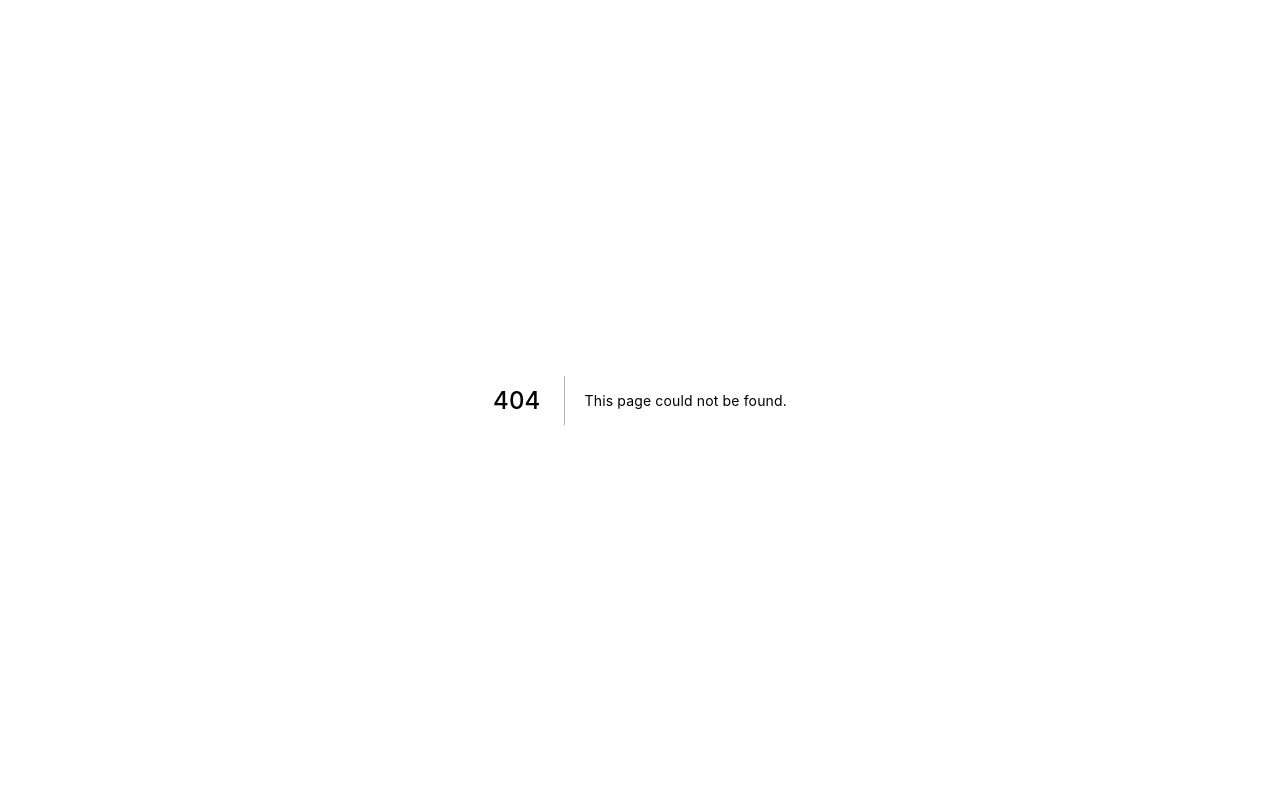
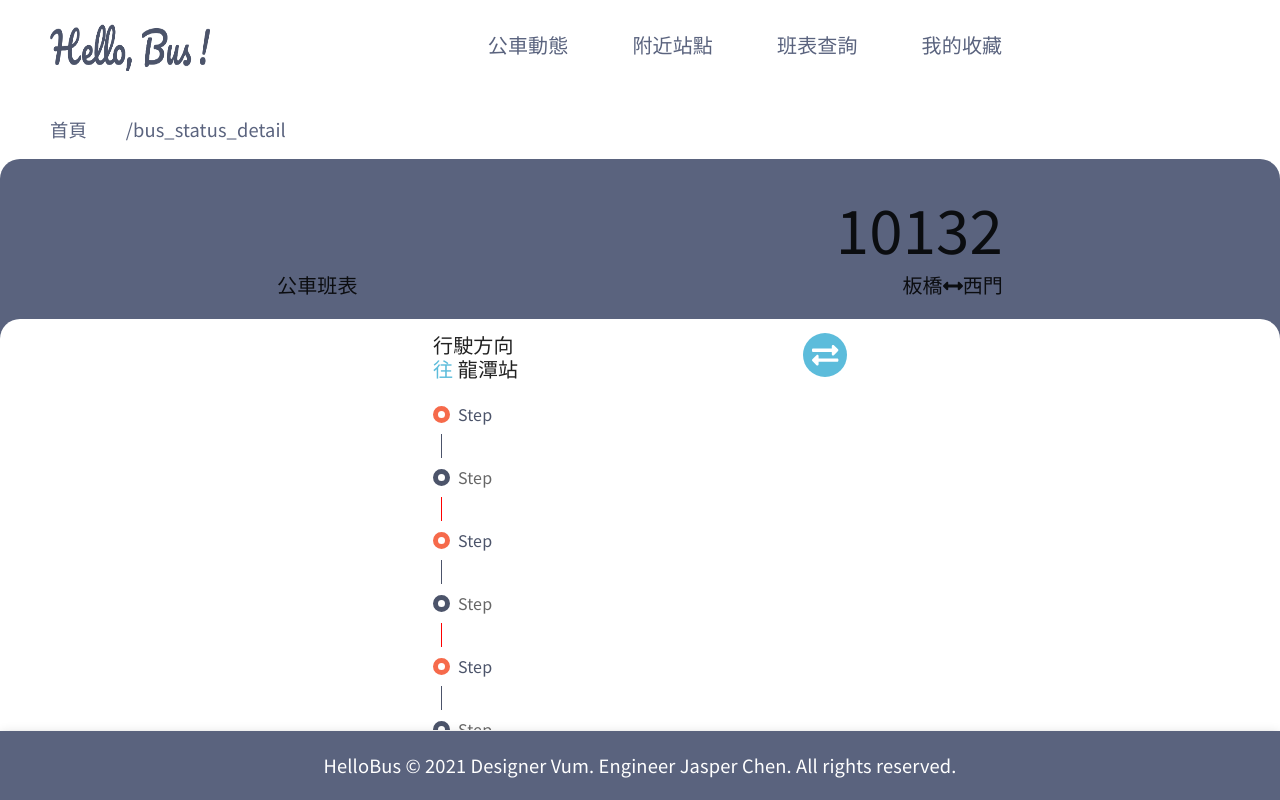
Before and after one commit to jasperdyb/f2e_2021_hello_bus, a Next.js app: page /bus_status_detail in a window 1280 px wide. Before the commit this address had no page. Built offline with nearby package versions, Linux system fonts and the light colour scheme.

Commit message:
Build bus realtime status

```diff
--- /dev/null
+++ b/components/BusDetailRealTimeStatus.tsx
@@ -0,0 +1,124 @@
+import React, { useState, useEffect } from "react";
+
+import styled from "styled-components";
+import { useRouter } from "next/router";
+import { styled as muiStyled } from "@mui/material/styles";
+import { useForm, useWatch, Controller, SubmitHandler } from "react-hook-form";
+
+import Box from "@mui/material/Box";
+import Card from "@mui/material/Card";
+import Button from "@mui/material/Button";
+import Typography from "@mui/material/Typography";
+import Grid from "@mui/material/Grid";
+import Stack from "@mui/material/Stack";
+import List from "@mui/material/List";
+
+import ButtonAnimatedBus from "components/ButtonAnimatedBus";
+import { faExchangeAlt } from "@fortawesome/free-solid-svg-icons/faExchangeAlt";
+
+import Stepper from "@mui/material/Stepper";
+import Step from "@mui/material/Step";
+import StepLabel from "@mui/material/StepLabel";
+import StepContent from "@mui/material/StepContent";
+
+const SearchResultCard = muiStyled(Card)(({ theme }) => ({ flexGrow: 1 }));
+
+const BusDetailRealTimeStatus: React.FC = () => {
+  const router = useRouter();
+  return (
+    <BusDetailRealTimeStatusContainer>
+      <BusDetailRealTimeStatusHeader container>
+        <Grid item sm={6}>
+          <Stack height={"100%"}>
+            <Typography typography={"h2"}>行駛方向</Typography>
+            <Typography typography={"h2"}>
+              <ColorText>往</ColorText> 龍潭站
+            </Typography>
+          </Stack>
+        </Grid>
+        <Grid item container sm={6} justifyContent={"flex-end"}>
+          <ButtonAnimatedBus size={44} icon={faExchangeAlt}></ButtonAnimatedBus>
+        </Grid>
+      </BusDetailRealTimeStatusHeader>
+      <BusDetailRealTimeStatusBody>
+        <Stepper orientation="vertical">
+          {steps.map((step, index) => (
+            <Step key={step.label} active={index % 2 == 0}>
+              <StepLabel>{step.label}</StepLabel>
+            </Step>
+          ))}
+        </Stepper>
+      </BusDetailRealTimeStatusBody>
+    </BusDetailRealTimeStatusContainer>
+  );
+};
+
+const BusDetailRealTimeStatusHeader = muiStyled(Grid)(({ theme }) => ({
+  width: "100%",
+  paddingBottom: 14,
+  paddingTop: 14,
+}));
+
+const ColorText = muiStyled("span")(({ theme }) => ({
+  color: theme.palette.secondary.main,
+}));
+
+const BusDetailRealTimeStatusContainer = muiStyled(Stack)(({ theme }) => ({
+  width: 414,
+  // height: 470,
+}));
+
+const BusDetailRealTimeStatusBody = muiStyled(Grid)(({ theme }) => ({
+  width: "100%",
+  overflow: "auto",
+}));
+
+const steps = [
+  {
+    label: "Step",
+  },
+  {
+    label: "Step",
+  },
+  {
+    label: "Step",
+  },
+  {
+    label: "Step",
+  },
+  {
+    label: "Step",
+  },
+  {
+    label: "Step",
+  },
+  {
+    label: "Step",
+  },
+  {
+    label: "Step",
+  },
+  {
+    label: "Step",
+  },
+  {
+    label: "Step",
+  },
+  {
+    label: "Step",
+  },
+  {
+    label: "Step",
+  },
+  {
+    label: "Step",
+  },
+  {
+    label: "Step",
+  },
+  {
+    label: "Step",
+  },
+];
+
+export default BusDetailRealTimeStatus;
--- a/components/ButtonAnimatedBus.tsx
+++ b/components/ButtonAnimatedBus.tsx
@@ -9,7 +9,7 @@ import { gsap } from "gsap";
 import { styled as muiStyled, useTheme } from "@mui/material/styles";
 import useMediaQuery from "@mui/material/useMediaQuery";
 
-import ButtonBase, { buttonBaseClasses } from "@mui/material/ButtonBase";
+import ButtonBase, { ButtonBaseProps } from "@mui/material/ButtonBase";
 import Typography from "@mui/material/Typography";
 import Box from "@mui/material/Box";
 import ArrowForwardIcon from "@mui/icons-material/ArrowForward";
@@ -20,12 +20,20 @@ import {
   FontAwesomeIconProps,
 } from "@fortawesome/react-fontawesome";
 
-interface Props {
-  onClick?: () => void;
+interface Props extends ButtonBaseProps {
   icon: FontAwesomeIconProps["icon"];
+  size?: number;
 }
 
-const ButtonAnimatedBus: React.FC<Props> = ({ onClick, icon }) => {
+interface ButtonProps extends ButtonBaseProps {
+  size?: number;
+}
+
+interface IconProps extends FontAwesomeIconProps {
+  buttonSize?: number;
+}
+
+const ButtonAnimatedBus: React.FC<Props> = ({ onClick, icon, size }) => {
   const [IsHovering, setIsHovering] = useState(false);
   const theme = useTheme();
   const onMobile = useMediaQuery(theme.breakpoints.down("sm"));
@@ -45,6 +53,7 @@ const ButtonAnimatedBus: React.FC<Props> = ({ onClick, icon }) => {
 
   return (
     <ThemedButton
+      size={size}
       onClick={onClick}
       onMouseEnter={() => {
         console.log("onMouseOver");
@@ -55,46 +64,50 @@ const ButtonAnimatedBus: React.FC<Props> = ({ onClick, icon }) => {
         setIsHovering(false);
       }}
     >
-      <ButtonIcon icon={icon} />
+      <ButtonIcon icon={icon} buttonSize={size} />
       <CircleRight ref={circleRightRef} />
       <CircleLeft ref={circleLeftRef} />
     </ThemedButton>
   );
 };
 
-const ThemedButton = muiStyled(ButtonBase)(({ theme }) => ({
+const ThemedButton = muiStyled(ButtonBase)<ButtonProps>(
+  ({ theme, size = 100 }) => ({
     position: "relative",
     backgroundColor: "#5CBCDB",
-  width: 100,
-  height: 100,
+    width: size,
+    height: size,
     borderRadius: "50%",
     overflow: "hidden",
 
     // [`& .${buttonBaseClasses.root}`]: {},
-}));
+  })
+);
 
 const TransparentCircle = muiStyled("div")(({ theme }) => ({
   position: "absolute",
-  width: 100,
-  height: 100,
+  width: "100%",
+  height: "100%",
   borderRadius: "50%",
   opacity: 0.3,
   // [`& .${buttonBaseClasses.root}`]: {},
 }));
 const CircleRight = muiStyled(TransparentCircle)(({ theme }) => ({
-  right: -100,
+  right: "-100%",
   backgroundColor: "#B4E0EE",
 }));
 const CircleLeft = muiStyled(TransparentCircle)(({ theme }) => ({
-  left: -100,
+  left: "-100%",
   top: 12,
   backgroundColor: "#316E82",
 }));
 
-const ButtonIcon = muiStyled(FontAwesomeIcon)(({ theme }) => ({
-  fontSize: 60,
+const ButtonIcon = muiStyled(FontAwesomeIcon)<IconProps>(
+  ({ theme, buttonSize = 100 }) => ({
+    fontSize: buttonSize * 0.6,
     color: theme.palette.common.white,
     zIndex: 10,
-}));
+  })
+);
 
 export default ButtonAnimatedBus;
--- a/components/NavBreadCrumbs.tsx
+++ b/components/NavBreadCrumbs.tsx
@@ -13,18 +13,24 @@ const CustomBreadcrumbs = styled(Breadcrumbs)`
   padding: 16px 0;
 `;
 
-const NavBreadCrumbs: React.FC = () => {
+type Props = {
+  color?: string;
+};
+
+const NavBreadCrumbs: React.FC<Props> = ({ color }) => {
   const router = useRouter();
   return (
     <CustomBreadcrumbs
       aria-label="breadcrumb"
-      separator={<ThemedNavigateNextIcon fontSize="small" />}
+      color="primary"
+      separator={<ThemedNavigateNextIcon fontSize="small" color="inherit" />}
     >
-      <Link underline="hover" color="inherit" href="/">
-        <Typography color={"primary.contrastText"}>首頁</Typography>
+      <Link underline="hover" href="/">
+        <Typography>首頁</Typography>
       </Link>
-      <Typography color={"primary.contrastText"}>
-        {menu.find((i) => i.link === router.route).title}
+      <Typography>
+        {/* {menu.find((i) => i.link === router.route).title} */}
+        {router.route}
       </Typography>
     </CustomBreadcrumbs>
   );
--- a/components/Navbar.tsx
+++ b/components/Navbar.tsx
@@ -1,6 +1,6 @@
 import * as React from "react";
 import Link from "next/link";
-import Image from "next/image";
+import Image, { ImageProps } from "next/image";
 import styled from "styled-components";
 import { styled as muiStyled, useTheme } from "@mui/material/styles";
 import useMediaQuery from "@mui/material/useMediaQuery";
@@ -36,7 +36,16 @@ export const menu = [
   { title: "我的收藏", label: "我的收藏", link: "/", icon: faHeart },
 ];
 
-const Navbar: React.FC<AppBarProps> = ({ color }) => {
+interface Props extends AppBarProps {
+  icon?: ImageProps["src"];
+  navTextColor?: string;
+}
+
+const Navbar: React.FC<Props> = ({
+  color,
+  icon = HelloBus_light,
+  navTextColor,
+}) => {
   const theme = useTheme();
   const onMobile = useMediaQuery(theme.breakpoints.down("sm"));
 
@@ -67,7 +76,7 @@ const Navbar: React.FC<AppBarProps> = ({ color }) => {
         <Link href={"/"} passHref>
           <TitleLinkStack textAlign={"center"}>
             <Image
-              src={HelloBus_light}
+              src={icon}
               layout="intrinsic"
               alt="Logo"
               width={160}
@@ -81,7 +90,9 @@ const Navbar: React.FC<AppBarProps> = ({ color }) => {
             {menu.map((item, index) => (
               <Link key={index} href={item.link} passHref>
                 <NavButton color="inherit">
-                  <Typography typography={"h2"}> {item.title}</Typography>
+                  <Typography typography={"h2"} color={navTextColor}>
+                    {item.title}
+                  </Typography>
                 </NavButton>
               </Link>
             ))}
@@ -95,7 +106,6 @@ const Navbar: React.FC<AppBarProps> = ({ color }) => {
 
 const CustomAppBar = muiStyled(AppBar)(({ theme }) => ({
   backgroundColor: "transparent",
-  color: theme.palette.common.white,
   boxShadow: "none",
   [theme.breakpoints.down("sm")]: {},
 }));
@@ -124,10 +134,10 @@ const NavButton = muiStyled(IconButton)(({ theme }) => ({
   color: theme.palette.common.white,
   flexGrow: 1,
   borderRadius: 0,
-  ":hover": {
-    backgroundColor: theme.palette.primary.main,
-    color: theme.palette.primary.contrastText,
-  },
+  // ":hover": {
+  //   backgroundColor: theme.palette.primary.main,
+  //   color: theme.palette.primary.contrastText,
+  // },
 }));
 
 export default Navbar;
--- /dev/null
+++ b/pages/bus_status_detail.tsx
@@ -0,0 +1,152 @@
+import type { NextPage } from "next";
+import type { ReactElement } from "react";
+import styled from "styled-components";
+import Image from "next/image";
+import { CityOptions } from "types/bus";
+import { useGetSceneSpots } from "services/sceneSpots";
+
+import { styled as muiStyled, useTheme } from "@mui/material/styles";
+import useMediaQuery from "@mui/material/useMediaQuery";
+
+import Stack from "@mui/material/Stack";
+import Grid from "@mui/material/Grid";
+import Typography from "@mui/material/Typography";
+import Container from "@mui/material/Container";
+import Select from "@mui/material/Select";
+import TextField from "@mui/material/TextField";
+import SearchIcon from "@mui/icons-material/Search";
+import Autocomplete from "@mui/material/Autocomplete";
+
+import Layout from "components/Layout";
+import ButtonAnimatedBus from "components/ButtonAnimatedBus";
+import NavBreadCrumbs from "components/NavBreadCrumbs";
+import SearchAutoComplete from "components/SearchAutoComplete";
+
+import Background from "components/Background";
+import Navbar, { menu } from "components/Navbar";
+import BusDetailRealTimeStatus from "components/BusDetailRealTimeStatus";
+
+import HelloBus_dark from "@img/HelloBus_dark.png";
+import {
+  FontAwesomeIcon,
+  FontAwesomeIconProps,
+} from "@fortawesome/react-fontawesome";
+import RoomIcon from "@mui/icons-material/Room";
+
+import { faHeart } from "@fortawesome/free-solid-svg-icons/faHeart";
+import { faArrowsAltH } from "@fortawesome/free-solid-svg-icons/faArrowsAltH";
+import { faHeart as farHeart } from "@fortawesome/free-regular-svg-icons/faHeart";
+
+const test = {
+  RouteUID: "TPE10132",
+  RouteID: "10132",
+  HasSubRoutes: true,
+  BusRouteType: 11,
+  RouteName: {
+    Zh_tw: "234",
+    En: "234",
+  },
+  DepartureStopNameZh: "板橋",
+  DepartureStopNameEn: "Banqiao",
+  DestinationStopNameZh: "西門",
+  DestinationStopNameEn: "Ximen",
+  City: "Taipei",
+  CityCode: "TPE",
+  UpdateTime: "2021-11-26T18:33:53+08:00",
+  VersionID: 1336,
+};
+
+const BusStatusDetail = () => {
+  const theme = useTheme();
+  const onMobile = useMediaQuery(theme.breakpoints.down("sm"));
+  return (
+    <>
+      <Navbar icon={HelloBus_dark} navTextColor="primary" />
+
+      <NavbarContainer>
+        <NavBreadCrumbs color="primary" />
+      </NavbarContainer>
+      <BusStatusHeader>
+        <Grid container>
+          <Grid item sm={6}>
+            <Stack height={"100%"} justifyContent={"flex-end"}>
+              <Typography typography={"h2"}>公車班表</Typography>
+            </Stack>
+          </Grid>
+          <Grid item sm={6}>
+            <Stack textAlign={"end"}>
+              <RoutIdTypography>{test.RouteID}</RoutIdTypography>
+              <Typography typography={"h2"}>
+                {test.DepartureStopNameZh}
+                <FontAwesomeIcon icon={faArrowsAltH} />
+                {test.DestinationStopNameZh}
+              </Typography>
+            </Stack>
+          </Grid>
+        </Grid>
+      </BusStatusHeader>
+      <BusStatusDetailContainer
+        flexDirection={"row"}
+        justifyContent={"space-evenly"}
+      >
+        <BusDetailRealTimeStatus />
+      </BusStatusDetailContainer>
+    </>
+  );
+};
+
+BusStatusDetail.getLayout = function getLayout(page: ReactElement) {
+  return (
+    <FullScreenContainer>
+      <Layout>{page}</Layout>
+    </FullScreenContainer>
+  );
+};
+
+const FullScreenContainer = styled("div")`
+  height: 100vh;
+  width: 100vw;
+  padding-bottom: 70px;
+  padding-top: 100px;
+  display: flex;
+  flex-direction: column;
+`;
+
+const NavbarContainer = muiStyled("div")(({ theme }) => ({
+  width: "100%",
+
+  paddingRight: 50,
+  paddingLeft: 50,
+}));
+
+const BusStatusContainer = muiStyled("div")(({ theme }) => ({
+  height: "100vh",
+  flexDirection: "column",
+  display: "flex",
+  paddingBottom: 70,
+}));
+
+const BusStatusHeader = muiStyled(Grid)(({ theme }) => ({
+  paddingRight: 277,
+  paddingLeft: 277,
+  backgroundColor: theme.palette.primary.main,
+  paddingBottom: 42,
+  paddingTop: 24,
+  borderStartEndRadius: 20,
+  borderStartStartRadius: 20,
+  marginBottom: -20,
+}));
+
+const BusStatusDetailContainer = muiStyled(Stack)(({ theme }) => ({
+  backgroundColor: theme.palette.common.white,
+  borderStartEndRadius: 20,
+  borderStartStartRadius: 20,
+  flexGrow: 1,
+  overflow: "hidden",
+}));
+
+const RoutIdTypography = muiStyled(Typography)(({ theme }) => ({
+  fontSize: 60,
+}));
+
+export default BusStatusDetail;
```
Also changed, not shown: components/SearchResult.tsx (+6 -1 lines). Lines whose indentation alone changed are shown as unchanged.
